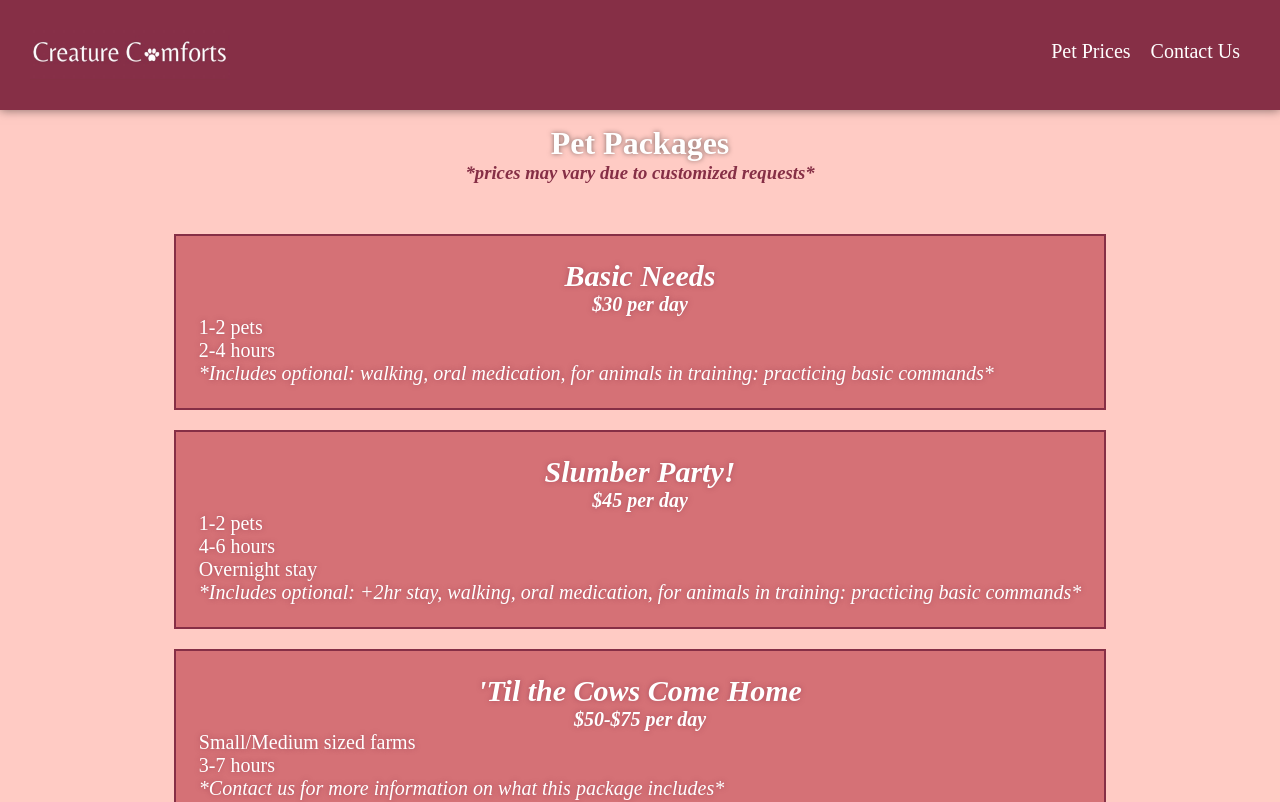
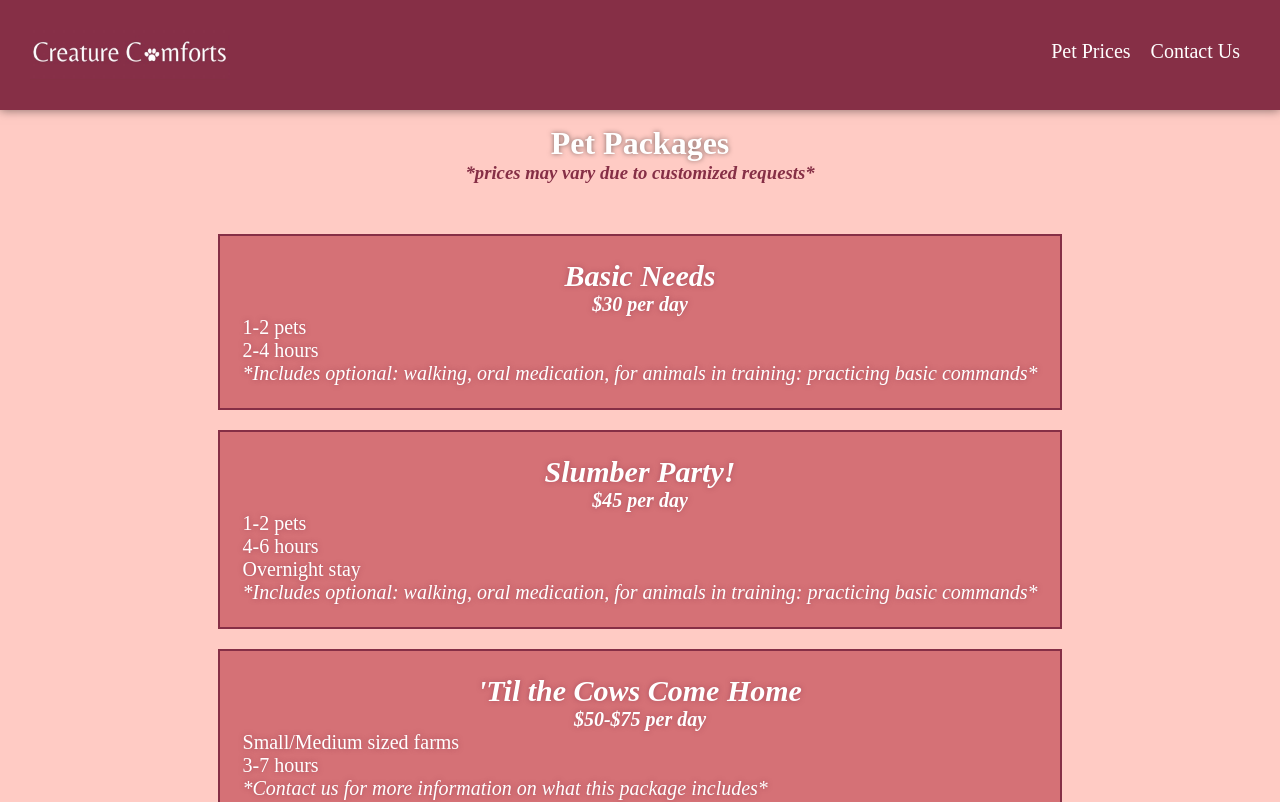
Before and after one commit to klynmc/cc, a React (Create React App) app in the folder client/: page /prices in a window 1280 px wide. Shown: the top 802 px of the page. Built offline with nearby package versions, Linux system fonts and the light colour scheme.

Commit message:
update packages

```diff
--- a/client/src/components/Price/index.js
+++ b/client/src/components/Price/index.js
@@ -28,7 +28,7 @@ function Price() {
                         <br />
                         Overnight stay
                         <br />
-                        <p>*Includes optional: +2hr stay, walking, oral medication, for animals in training: practicing basic commands*</p>
+                        <p>*Includes optional: walking, oral medication, for animals in training: practicing basic commands*</p>
                     </li>
                     <li>
                         <h3>'Til the Cows Come Home</h3>
```
